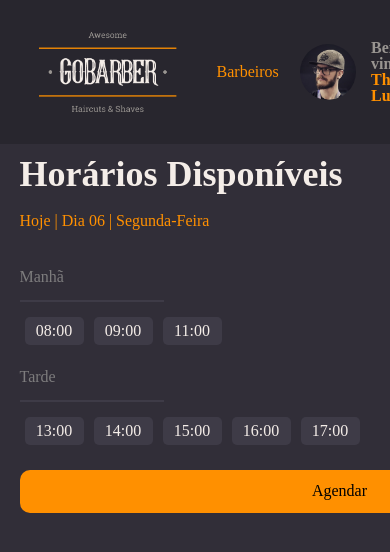
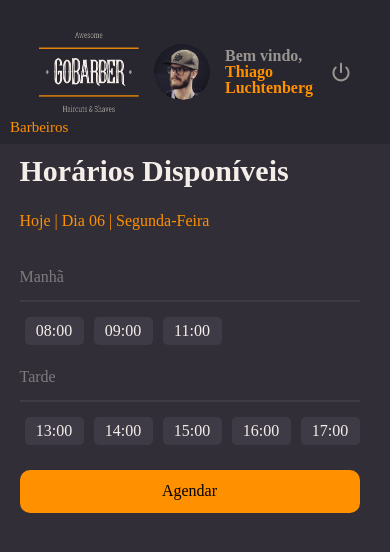
Before and after one commit to Renanluizssx/Projeto-da-Barbearia, a plain HTML site: page provider.html in a window 390 px wide. Drawn offline with Linux system fonts and the light colour scheme.

Commit message:
commitado

```diff
--- a/css/dashboard.css
+++ b/css/dashboard.css
@@ -200,7 +200,7 @@ div.linha {
         width:100%;
     }
     div.con .caixacliente .cliente .icone {
-        width:25px;
+        width:35px;
     }
 }
 @media screen and (min-width:450px) and (max-width:800px) {
--- a/css/provider.css
+++ b/css/provider.css
@@ -28,7 +28,7 @@ div.conteudo div.linha {
     border:1px solid #3E3B47;
     margin-top:15px;
     margin-bottom:10px;
-    width:37%;
+    width:650px;
 
 }
 div.conteudo p.data {
@@ -64,3 +64,36 @@ button {
     margin-top:5%;
     font-size:16px;
 }
+@media screen and (min-width:300px) and (max-width:700px) {
+    div.header {
+        width:100%;
+    }
+    div.logo img.logo {
+        width:100px;
+    height:80px;
+    }
+    div.logo span {
+        font-size:15px;
+        position:absolute;
+        top:120px;
+        left:10px;
+        margin:0px;
+    }
+
+    div.login p {
+        width:50%;
+    }
+    div.conteudo h1 {
+        font-size:30px;
+    }
+    div.conteudo div.linha {
+        border:1px solid #3E3B47;
+        margin-top:15px;
+        margin-bottom:10px;
+        width:340px;
+
+    }
+    button {
+        width:340px;
+    }
+}
--- a/provider.html
+++ b/provider.html
@@ -7,9 +7,9 @@
     <link rel="stylesheet" href="css/header.css">
     <link rel="stylesheet" href="css/reset.css">
     <link rel="stylesheet" href="css/main.css">
-    <link rel="stylesheet" href="css/provider.css">
     <link rel="stylesheet" href="css/formataçãoall.css">
     <link rel="stylesheet" href="css/font.css">
+    <link rel="stylesheet" href="css/provider.css">
     <title>Provider</title>
 </head>
 <body>
```
Also changed, not shown: css/barbeiro.css (+24 -9 lines).
